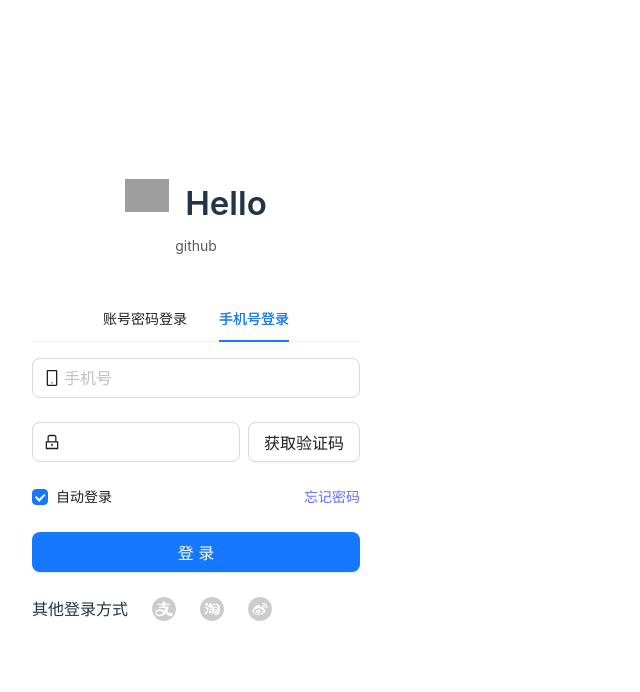
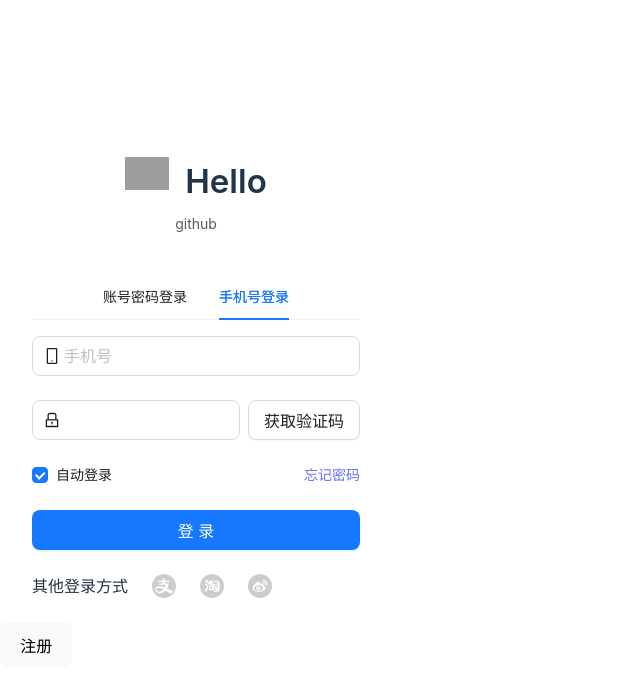
Before and after one commit to SHOU-GeekClub/WaterMonitor-FE, a React (Vite) app: page / in a window 1280 px wide. Shown: the top 692 px of the page, without its empty margins (0-640 px from the left). Built offline with nearby package versions, Linux system fonts and the light colour scheme; grey boxes are pictures that could not be loaded.

Commit message:
添加了注册界面

```diff
--- a/src/App.tsx
+++ b/src/App.tsx
@@ -2,6 +2,7 @@
 import React, {useState} from 'react';
 import Login from './components/Login';
 import Home from './pages/home';
+import Regist from './pages/regist';
 import {
     BrowserRouter as Router,
     Routes,
@@ -20,6 +21,7 @@ function App() {
                 <Routes>
                     <Route exact path='/' element={<Login/>}></Route>
                     <Route path='/home' element={<Home/>}></Route>
+                    <Route path='/regist' element={<Regist/>}></Route>
                 </Routes>
             </Router>
         </div>
--- a/src/components/Login.tsx
+++ b/src/components/Login.tsx
@@ -35,6 +35,8 @@ const LoginPage: React.FC = () => {
 
     function handleLogin(values) {
         console.log('登录表单数据:', values.username, " ", values.password);
+        console.log('登录表单数据2:', values.mobile, " ", values.captcha);
+        // console.log(values);
         axios.post('http://47.102.117.173:5000/user/login', {
             username: values.username,
             password: values.password
@@ -50,6 +52,8 @@ const LoginPage: React.FC = () => {
             }
         }).catch(function (error) {
             message.error("登录失败-_-");
+            //登录成功
+            navigate('/home');
         });
     }
 
@@ -158,6 +162,13 @@ const LoginPage: React.FC = () => {
                     </div>
                 </LoginForm>
             </div>
+            <div>
+                <button onClick={() => {
+                    navigate('/regist')
+                }}>
+                    注册
+                </button>
+            </div>
         </ProConfigProvider>
     );
 };
--- /dev/null
+++ b/src/pages/regist.tsx
@@ -0,0 +1,10 @@
+
+
+export default function Regist(){
+
+    return (
+        <div>
+            注册界面
+        </div>
+    );
+}
```
Also changed, not shown: 2 other files (tests, documents, lock files or other folders).
